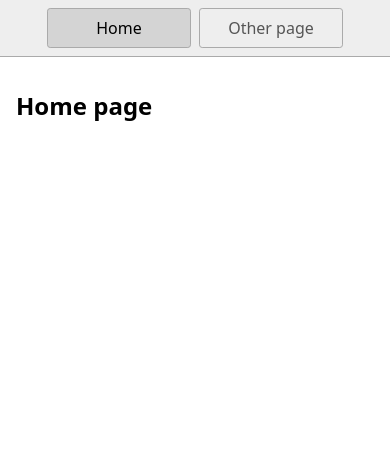
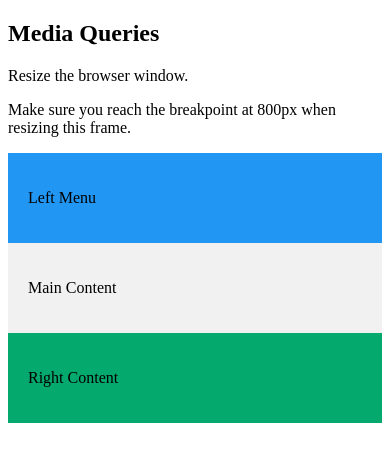
Before and after one commit to sharmababita/Kodeloftet_Dag7, a website: page index.html in a window 390 px wide. Drawn offline with Linux system fonts and the light colour scheme.

Commit message:
Responsive web page

```diff
--- a/index.html
+++ b/index.html
@@ -3,7 +3,7 @@
   <head>
     <title>Home</title>
     <meta charset="UTF-8" />
-    <meta name="viewport" content="width=device-width" />
+    <meta name="viewport" content="width=device-width, initial-scale=1.0" />
     <!--
       Need a visual blank slate?
       Remove all code in `styles.css`!
@@ -12,12 +12,21 @@
     <script type="module" src="script.js"></script>
   </head>
   <body>
-    <nav>
-      <a href="/" aria-current="page">Home</a>
-      <a href="/page2.html">Other page</a>
-    </nav>
-    <main>
-      <h1>Home page</h1>
-    </main>
+    <h2>Media Queries</h2>
+<p>Resize the browser window.</p>
+
+<p>Make sure you reach the breakpoint at 800px when resizing this frame.</p>
+
+<div class="left">
+  <p>Left Menu</p>
+</div>
+
+<div class="main">
+  <p>Main Content</p>
+</div>
+
+<div class="right">
+  <p>Right Content</p>
+</div>
   </body>
 </html>
--- a/styles.css
+++ b/styles.css
@@ -2,45 +2,30 @@
   box-sizing: border-box;
 }
 
-body {
-  margin: 0;
-  font-family: system-ui, sans-serif;
-  color: black;
-  background-color: white;
+.left {
+  background-color: #2196F3;
+  padding: 20px;
+  float: left;
+  width: 20%; /* The width is 20%, by default */
 }
 
-nav {
-  display: flex;
-  flex-wrap: wrap;
-  align-items: center;
-  justify-content: center;
-  padding: 0.5rem;
-  gap: 0.5rem;
-  border-bottom: solid 1px #aaa;
-  background-color: #eee;
+.main {
+  background-color: #f1f1f1;
+  padding: 20px;
+  float: left;
+  width: 60%; /* The width is 60%, by default */
 }
 
-nav a {
-  display: inline-block;
-  min-width: 9rem;
-  padding: 0.5rem;
-  border-radius: 0.2rem;
-  border: solid 1px #aaa;
-  text-align: center;
-  text-decoration: none;
-  color: #555;
+.right {
+  background-color: #04AA6D;
+  padding: 20px;
+  float: left;
+  width: 20%; /* The width is 20%, by default */
 }
 
-nav a[aria-current='page'] {
-  color: #000;
-  background-color: #d4d4d4;
+/* Use a media query to add a break point at 800px: */
+@media screen and (max-width: 800px) {
+  .left, .main, .right {
+    width: 100%; /* The width is 100%, when the viewport is 800px or smaller */
+  }
 }
-
-main {
-  padding: 1rem;
-}
-
-h1 {
-  font-weight: bold;
-  font-size: 1.5rem;
-}
```
Also changed, not shown: 1 other file.
